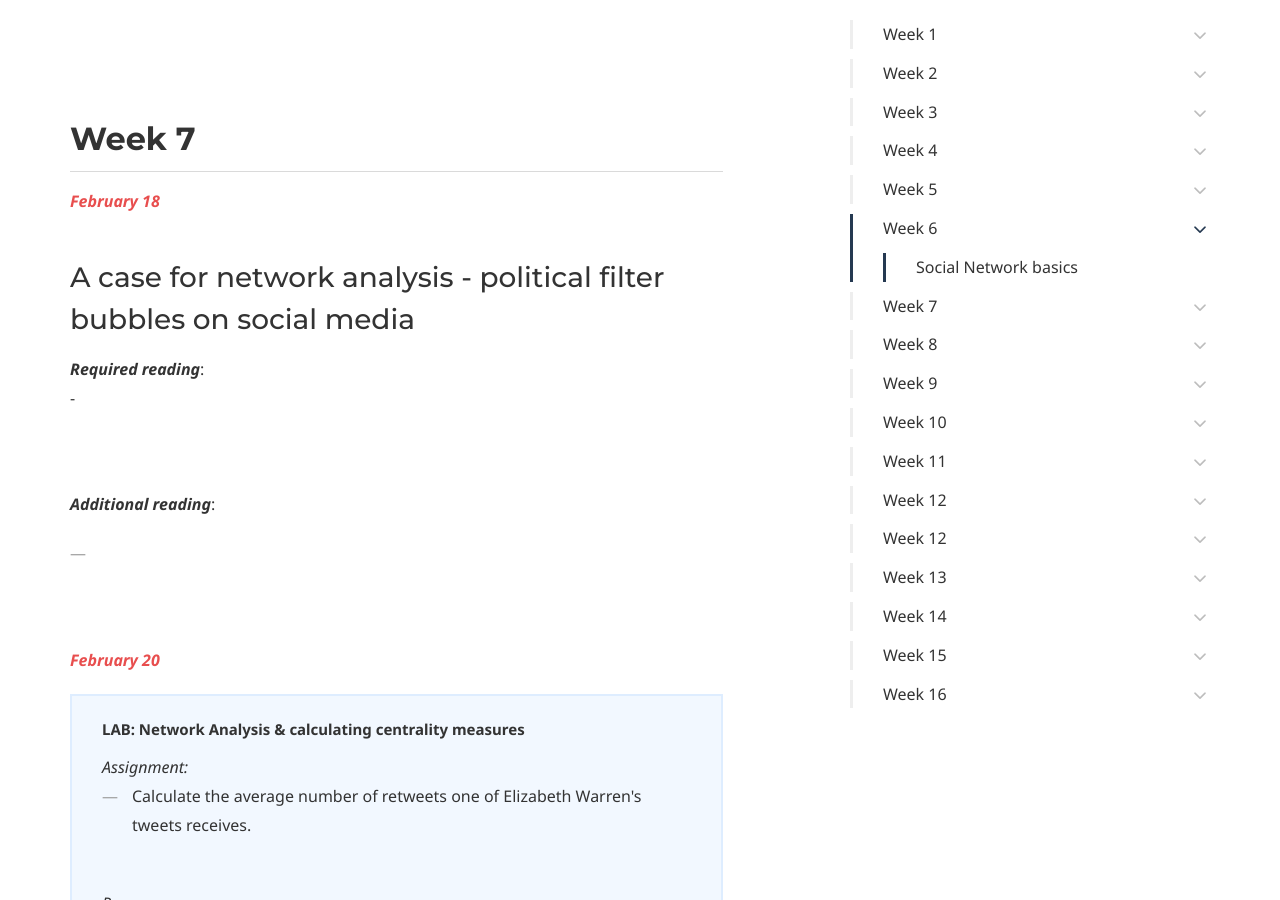
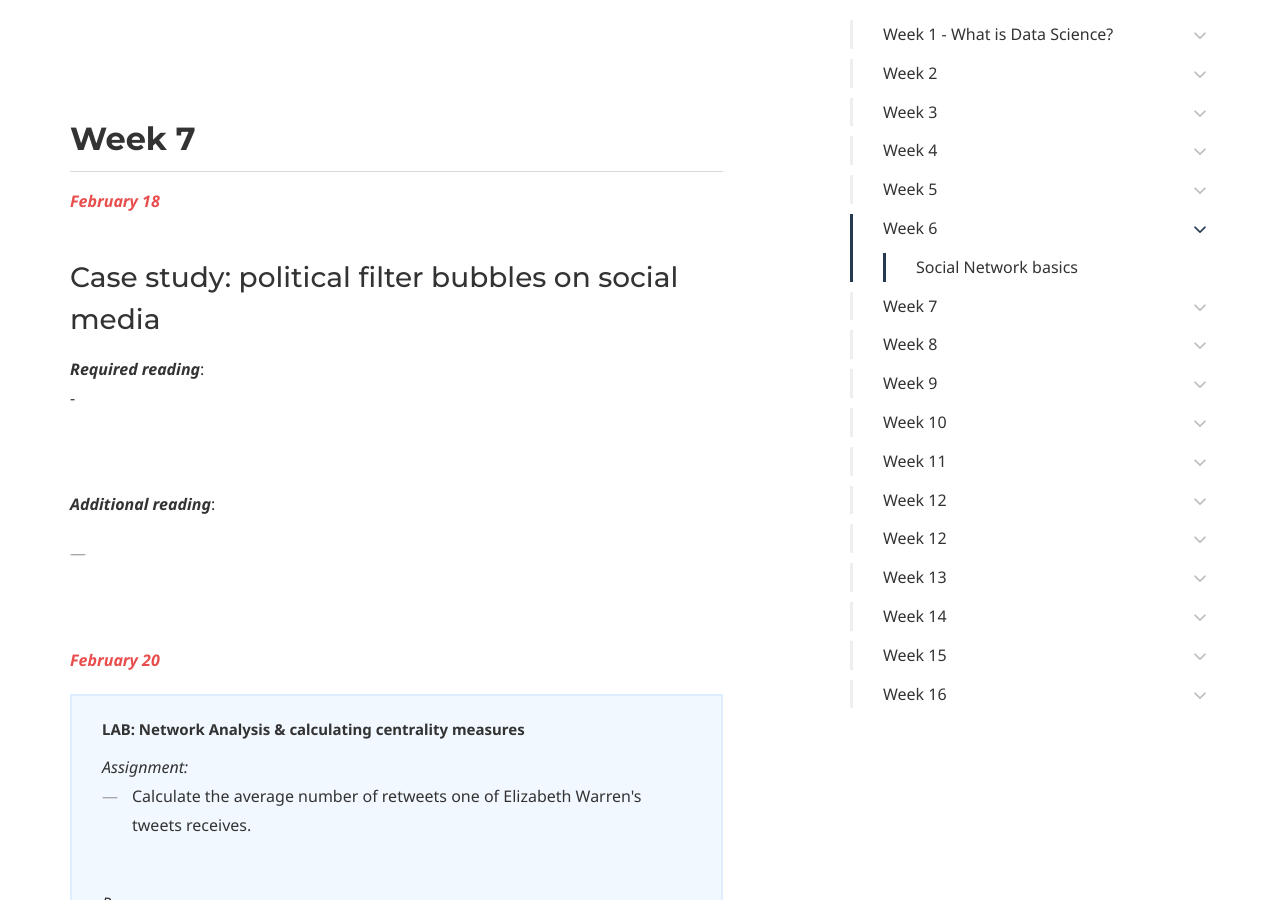
Before and after one commit to dssoc/dssoc.github.io, a Jekyll site: the page built from schedule.md, in a window 1280 px wide and 900 px high, scrolled down 6539 px. Built offline with Jekyll 4.4.1, drawn with Linux system fonts in a browser that asks for light colours; some web fonts are replaced; some of the changed lines change nothing that is shown; some of the changed text lies outside the part shown.

Commit message:
update schedule

```diff
--- a/schedule.md
+++ b/schedule.md
@@ -20,9 +20,9 @@ page_nav:
         url: '/references'
 ---
 
-## Week 1
+## Week 1 - What is Data Science?
 <b><i><font color="#E84E4E">January 9</font></i></b>
-### What is Data Science?
+### Discussion
 
 ***Required reading***:
 - **Bit by Bit**, [Introduction](https://www.bitbybitbook.com/en/1st-ed/introduction/) & [Observing Behavior](https://www.bitbybitbook.com/en/1st-ed/observing-behavior/)
@@ -210,7 +210,7 @@ American Mathematical Society Feature Column.
 
 ## Week 7
 <b><i><font color="#E84E4E">February 18</font></i></b>
-### A case for network analysis - political filter bubbles on social media
+### Case study: political filter bubbles on social media
 ***Required reading***:
 <br/>
 -
```
